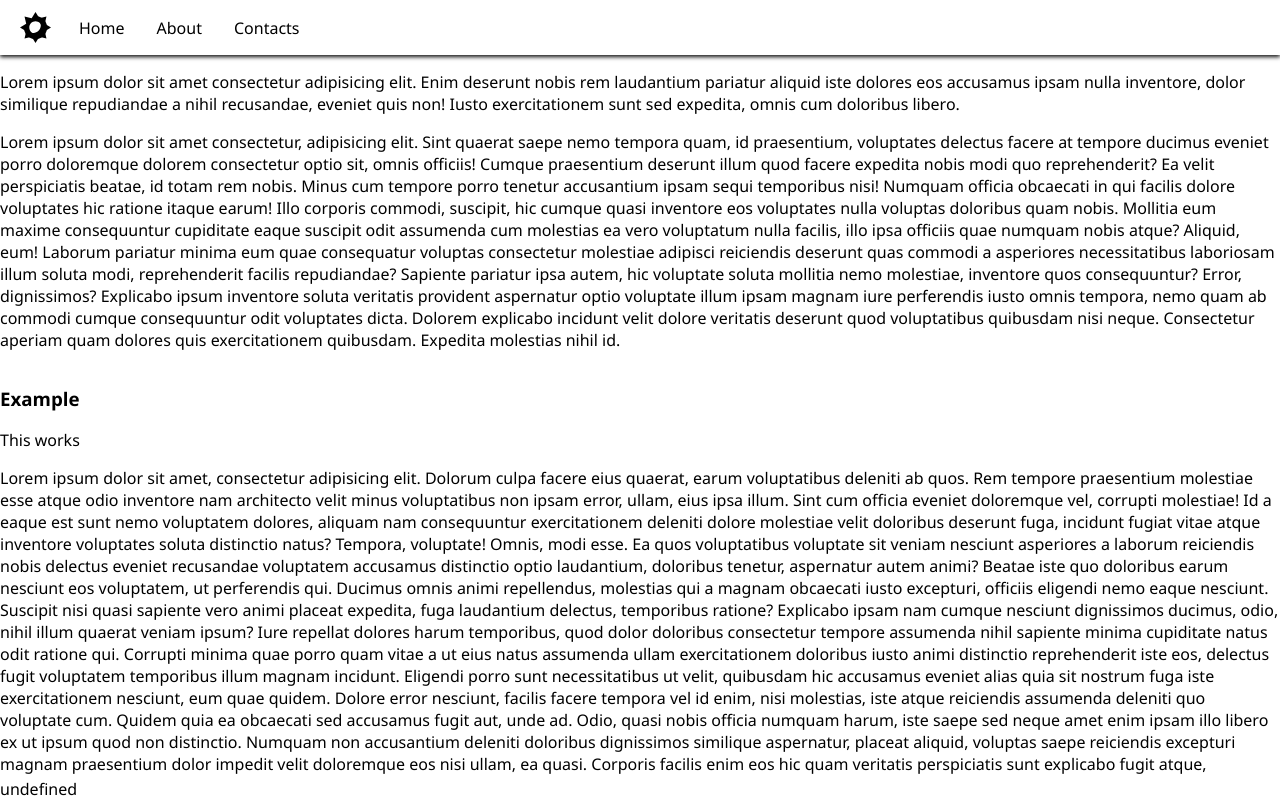
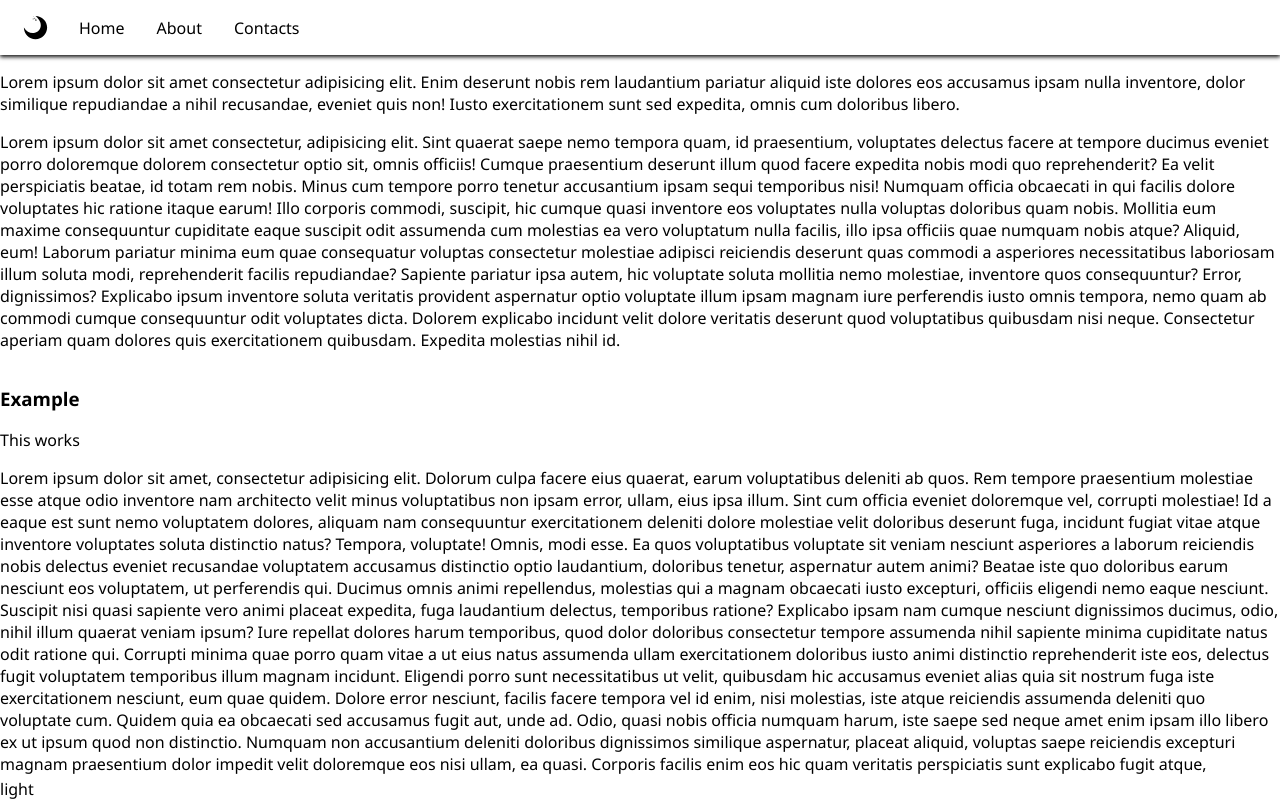
Before and after one commit to Kenramiscal1106/svelte_test, a Svelte app: page / in a window 1280 px wide. Built offline with nearby package versions, Linux system fonts and the light colour scheme.

Commit message:
created a theme prop for the theme of the web app

```diff
--- a/src/main.js
+++ b/src/main.js
@@ -2,9 +2,9 @@ import App from './App.svelte';
 
 const app = new App({
 	target: document.body,
-	/* props: {
-		name:"Ken"
-	} */
+	props: {
+		theme:"light"
+	}
 });
 
 export default app;
```
